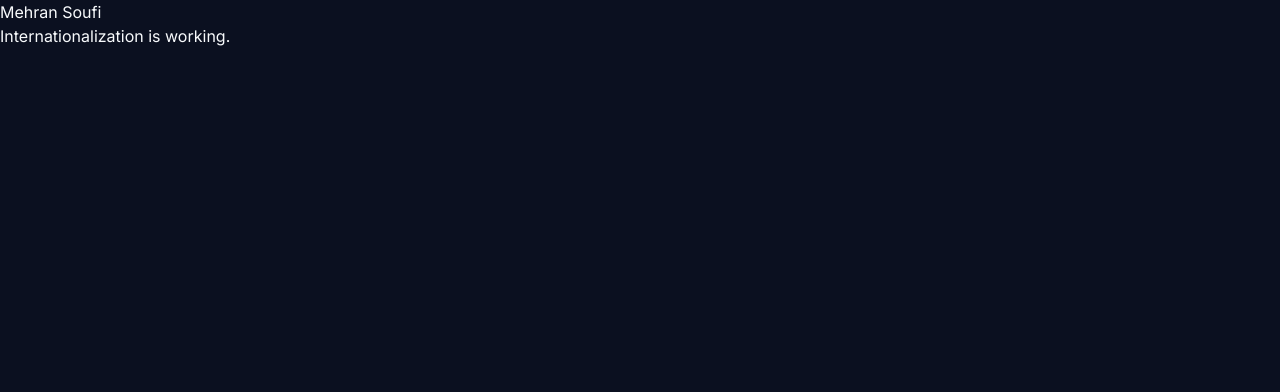
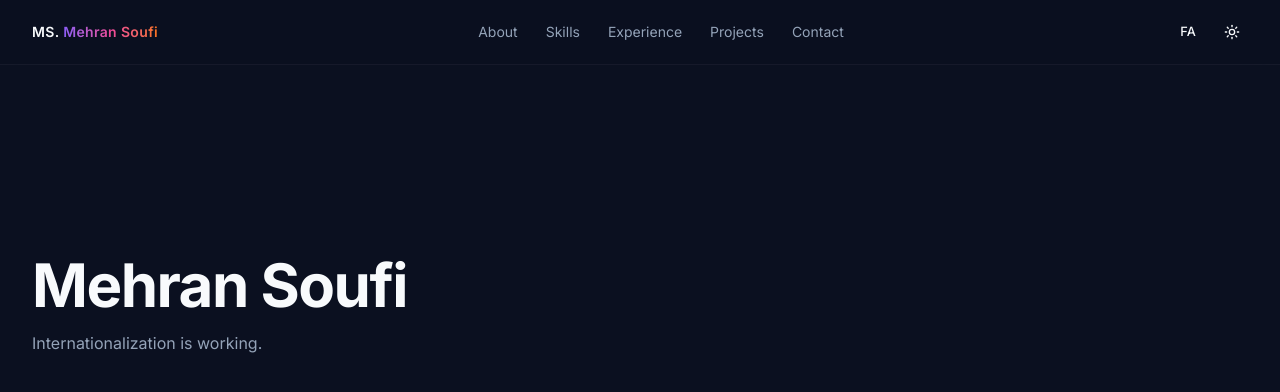
Before and after one commit to Mehran-soufi/portfolio, a Next.js app: page /en in a window 1280 px wide. Shown: the top 392 px of the page. Built offline with nearby package versions, Linux system fonts and the light colour scheme.

Commit message:
feat: build responsive localized header

```diff
--- a/package.json
+++ b/package.json
@@ -16,7 +16,6 @@
     "lucide-react": "^1.46.0",
     "next": "16.3.5",
     "next-intl": "^4.14.5",
-    "next-themes": "^0.4.6",
     "react": "19.2.8",
     "react-dom": "19.2.8",
     "shadcn": "^4.21.0",
--- a/src/app/[locale]/layout.tsx
+++ b/src/app/[locale]/layout.tsx
@@ -47,14 +47,7 @@ export default async function LocaleLayout({ children, params }: Props) {
     >
       <body className="min-h-full flex flex-col">
         <NextIntlClientProvider messages={messages}>
-          <ThemeProvider
-            attribute="class"
-            defaultTheme="dark"
-            enableSystem={false}
-            disableTransitionOnChange
-          >
-            {children}
-          </ThemeProvider>
+          <ThemeProvider>{children}</ThemeProvider>
         </NextIntlClientProvider>
       </body>
     </html>
--- a/src/app/[locale]/page.tsx
+++ b/src/app/[locale]/page.tsx
@@ -1,12 +1,27 @@
-import {getTranslations} from 'next-intl/server';
+import { getTranslations } from "next-intl/server";
+
+import { Header } from "@/components/layout/header";
 
 export default async function HomePage() {
-  const t = await getTranslations('common');
+  const t = await getTranslations("common");
 
   return (
-    <main>
-      <h1>{t('siteName')}</h1>
-      <p>Internationalization is working.</p>
-    </main>
+    <>
+      <Header />
+
+      <main className="flex-1">
+        <section className="mx-auto flex min-h-[60vh] max-w-7xl items-center px-5 py-20 md:px-8">
+          <div>
+            <h1 className="text-4xl font-bold tracking-tight md:text-6xl">
+              {t("siteName")}
+            </h1>
+
+            <p className="mt-4 text-muted-foreground">
+              Internationalization is working.
+            </p>
+          </div>
+        </section>
+      </main>
+    </>
   );
 }
--- /dev/null
+++ b/src/components/layout/header.tsx
@@ -0,0 +1,118 @@
+"use client";
+
+import { Menu, X } from "lucide-react";
+import { useTranslations } from "next-intl";
+import { useState } from "react";
+
+import { Link } from "@/i18n/navigation";
+
+import { Button } from "@/components/ui/button";
+import { LanguageSwitcher } from "./language-switcher";
+import { ThemeToggle } from "./theme-toggle";
+
+const navigation = [
+  {
+    key: "about",
+    href: "#about",
+  },
+  {
+    key: "skills",
+    href: "#skills",
+  },
+  {
+    key: "experience",
+    href: "#experience",
+  },
+  {
+    key: "projects",
+    href: "#projects",
+  },
+  {
+    key: "contact",
+    href: "#contact",
+  },
+] as const;
+
+export function Header() {
+  const tNavigation = useTranslations("navigation");
+  const tHeader = useTranslations("header");
+  const [isMenuOpen, setIsMenuOpen] = useState(false);
+
+  const closeMenu = () => {
+    setIsMenuOpen(false);
+  };
+
+  return (
+    <header className="sticky top-0 z-50 w-full border-b border-border/60 bg-background/80 backdrop-blur-xl">
+      <div className="mx-auto flex h-16 w-full max-w-7xl items-center justify-between px-5 md:px-8">
+        <Link
+          href="/"
+          className="shrink-0 text-sm font-semibold tracking-wide transition-opacity hover:opacity-80"
+          onClick={closeMenu}
+        >
+          <span className="text-foreground">MS.</span>{" "}
+          <span className="bg-linear-to-r from-sunset-purple via-sunset-pink to-sunset-orange bg-clip-text text-transparent">
+            Mehran Soufi
+          </span>
+        </Link>
+
+        <nav className="hidden items-center gap-1 lg:flex">
+          {navigation.map((item) => (
+            <a
+              key={item.key}
+              href={item.href}
+              className="rounded-lg px-3 py-2 text-sm text-muted-foreground transition-colors hover:bg-surface-hover hover:text-foreground"
+            >
+              {tNavigation(item.key)}
+            </a>
+          ))}
+        </nav>
+
+        <div className="hidden items-center gap-1 lg:flex">
+          <LanguageSwitcher />
+          <ThemeToggle />
+        </div>
+
+        <div className="flex items-center gap-1 lg:hidden">
+          <ThemeToggle />
+
+          <Button
+            variant="ghost"
+            size="icon"
+            onClick={() => setIsMenuOpen((open) => !open)}
+            aria-label={isMenuOpen ? tHeader("closeMenu") : tHeader("openMenu")}
+            aria-expanded={isMenuOpen}
+            className="rounded-full"
+          >
+            {isMenuOpen ? <X /> : <Menu />}
+          </Button>
+        </div>
+      </div>
+
+      {isMenuOpen && (
+        <div className="border-t border-border/60 bg-background/95 backdrop-blur-xl lg:hidden">
+          <nav className="mx-auto flex max-w-7xl flex-col px-5 py-4 md:px-8">
+            {navigation.map((item) => (
+              <a
+                key={item.key}
+                href={item.href}
+                onClick={closeMenu}
+                className="rounded-lg px-3 py-3 text-sm text-muted-foreground transition-colors hover:bg-surface-hover hover:text-foreground"
+              >
+                {tNavigation(item.key)}
+              </a>
+            ))}
+
+            <div className="mt-3 flex items-center justify-between border-t border-border/60 pt-3">
+              <span className="text-sm text-muted-foreground">
+                {tHeader("language")}
+              </span>
+
+              <LanguageSwitcher />
+            </div>
+          </nav>
+        </div>
+      )}
+    </header>
+  );
+}
--- /dev/null
+++ b/src/components/layout/language-switcher.tsx
@@ -0,0 +1,41 @@
+'use client';
+
+import {useLocale} from 'next-intl';
+
+import {Button} from '@/components/ui/button';
+
+export function LanguageSwitcher() {
+  const locale = useLocale();
+
+  const switchLocale = () => {
+    const currentPath = window.location.pathname;
+    const currentLocale = currentPath.split('/')[1];
+
+    const nextLocale = currentLocale === 'fa' ? 'en' : 'fa';
+
+    const newPath = currentPath.replace(
+      `/${currentLocale}`,
+      `/${nextLocale}`,
+    );
+
+    window.location.assign(
+      `${newPath}${window.location.search}${window.location.hash}`,
+    );
+  };
+
+  return (
+    <Button
+      variant="ghost"
+      size="sm"
+      onClick={switchLocale}
+      className="min-w-12 font-medium"
+      aria-label={
+        locale === 'fa'
+          ? 'Switch to English'
+          : 'Switch to Persian'
+      }
+    >
+      {locale === 'fa' ? 'EN' : 'FA'}
+    </Button>
+  );
+}
--- /dev/null
+++ b/src/components/layout/theme-toggle.tsx
@@ -0,0 +1,24 @@
+'use client';
+
+import {Moon, Sun} from 'lucide-react';
+
+import {Button} from '@/components/ui/button';
+import {useTheme} from '@/components/providers/theme-provider';
+
+export function ThemeToggle() {
+  const {theme, setTheme} = useTheme();
+
+  const isDark = theme === 'dark';
+
+  return (
+    <Button
+      variant="ghost"
+      size="icon"
+      onClick={() => setTheme(isDark ? 'light' : 'dark')}
+      aria-label={isDark ? 'Switch to light mode' : 'Switch to dark mode'}
+      className="rounded-full"
+    >
+      {isDark ? <Sun /> : <Moon />}
+    </Button>
+  );
+}
--- a/src/components/providers/theme-provider.tsx
+++ b/src/components/providers/theme-provider.tsx
@@ -1,13 +1,56 @@
 'use client';
 
-import * as React from 'react';
-import {ThemeProvider as NextThemesProvider} from 'next-themes';
+import {createContext, useContext, useEffect, useState} from 'react';
 
-type ThemeProviderProps = React.ComponentProps<typeof NextThemesProvider>;
+type Theme = 'light' | 'dark';
 
-export function ThemeProvider({
-  children,
-  ...props
-}: ThemeProviderProps) {
-  return <NextThemesProvider {...props}>{children}</NextThemesProvider>;
+type ThemeContextValue = {
+  theme: Theme;
+  setTheme: (theme: Theme) => void;
+};
+
+type ThemeProviderProps = {
+  children: React.ReactNode;
+};
+
+const ThemeContext = createContext<ThemeContextValue | null>(null);
+
+export function ThemeProvider({children}: ThemeProviderProps) {
+  const [theme, setTheme] = useState<Theme>('dark');
+
+  useEffect(() => {
+    const storedTheme = localStorage.getItem('theme');
+
+    if (storedTheme === 'light' || storedTheme === 'dark') {
+      setTheme(storedTheme);
+      document.documentElement.classList.toggle(
+        'dark',
+        storedTheme === 'dark',
+      );
+      return;
+    }
+
+    document.documentElement.classList.add('dark');
+  }, []);
+
+  useEffect(() => {
+    document.documentElement.classList.toggle('dark', theme === 'dark');
+    localStorage.setItem('theme', theme);
+  }, [theme]);
+
+  return (
+    <ThemeContext.Provider value={{theme, setTheme}}>
+      {children}
+    </ThemeContext.Provider>
+  );
 }
+
+export function useTheme() {
+  const context = useContext(ThemeContext);
+
+  if (!context) {
+    throw new Error('useTheme must be used within ThemeProvider');
+  }
+
+  return context;
+}
--- a/src/i18n/messages/en.json
+++ b/src/i18n/messages/en.json
@@ -1,5 +1,19 @@
 {
   "common": {
     "siteName": "Mehran Soufi"
+  },
+  "navigation": {
+    "about": "About",
+    "skills": "Skills",
+    "experience": "Experience",
+    "projects": "Projects",
+    "contact": "Contact"
+  },
+  "header": {
+    "language": "Language",
+    "openMenu": "Open menu",
+    "closeMenu": "Close menu",
+    "switchToLight": "Switch to light mode",
+    "switchToDark": "Switch to dark mode"
   }
 }
--- a/src/i18n/messages/fa.json
+++ b/src/i18n/messages/fa.json
@@ -1,5 +1,19 @@
 {
   "common": {
     "siteName": "مهران صوفی"
+  },
+  "navigation": {
+    "about": "درباره من",
+    "skills": "مهارت‌ها",
+    "experience": "تجربه",
+    "projects": "پروژه‌ها",
+    "contact": "ارتباط"
+  },
+  "header": {
+    "language": "زبان",
+    "openMenu": "باز کردن منو",
+    "closeMenu": "بستن منو",
+    "switchToLight": "تغییر به حالت روشن",
+    "switchToDark": "تغییر به حالت تاریک"
   }
 }
--- /dev/null
+++ b/src/i18n/navigation.ts
@@ -0,0 +1,6 @@
+import {createNavigation} from 'next-intl/navigation';
+
+import {routing} from './routing';
+
+export const {Link, redirect, usePathname, useRouter, getPathname} =
+  createNavigation(routing);
```
Also changed, not shown: src/proxy.ts (renamed from proxy.ts), 1 other file (tests, documents, lock files or other folders).
